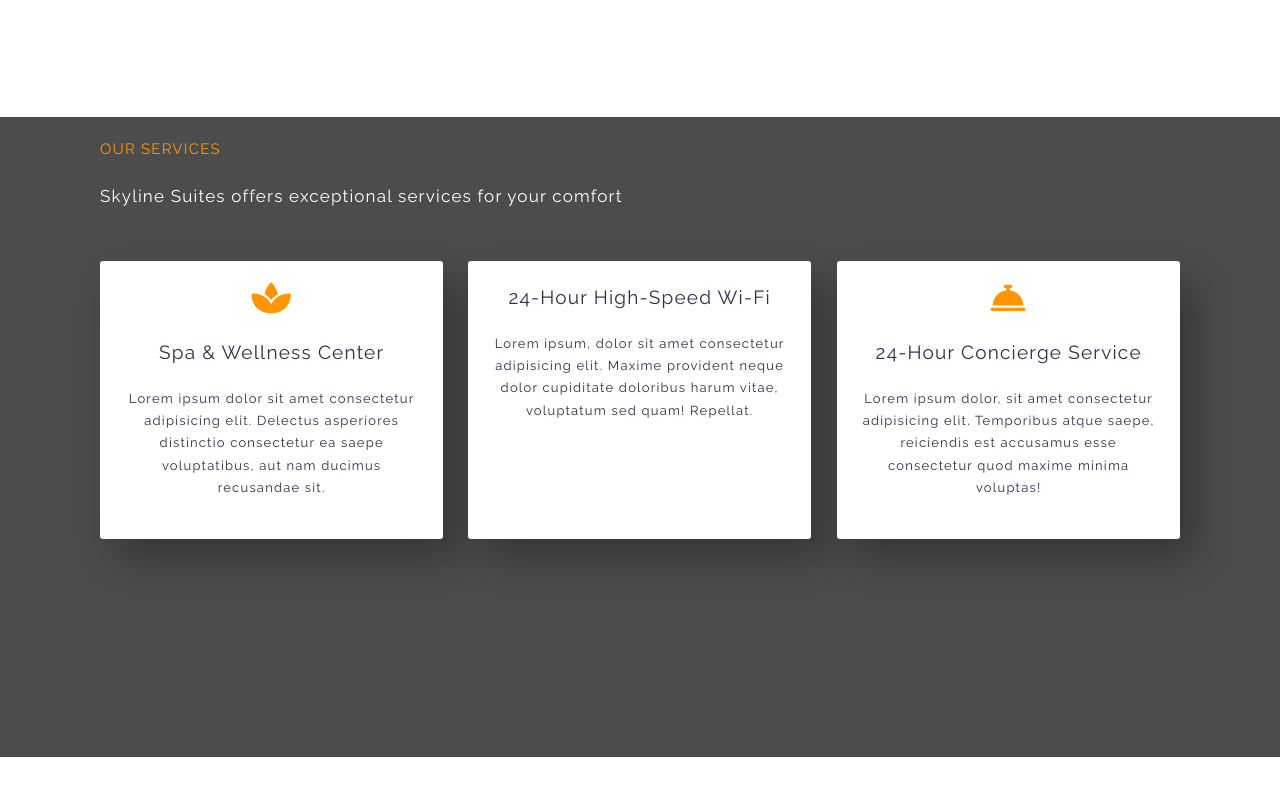
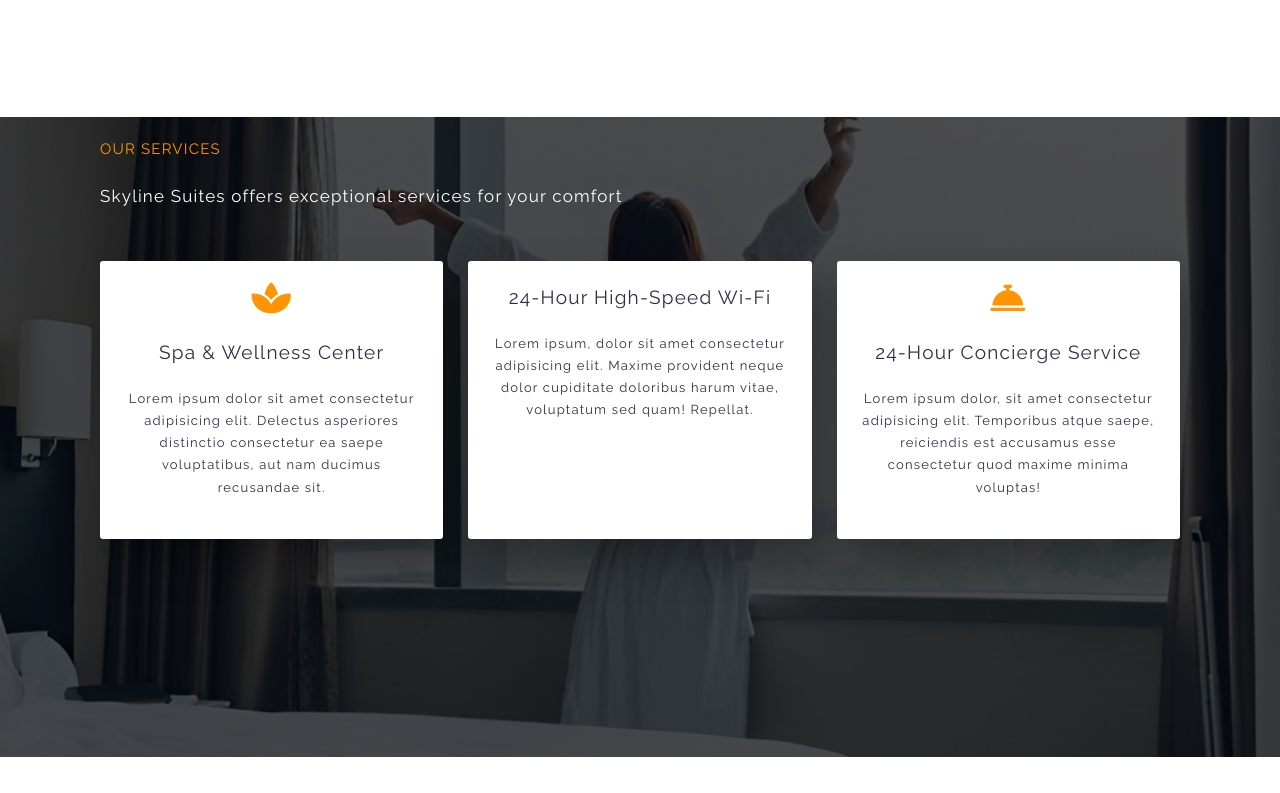
Before and after one commit to princess-ctrl/Hotel-Booking-site, a plain HTML site: page index.html in a window 1280 px wide. Shown: the part 1607-2400 px from the top of the page. Drawn offline with nearby package versions, Linux system fonts and the light colour scheme; the site is published under a folder, as on GitHub Pages, so addresses that start at the root find nothing; some icons are missing.

Commit message:
Update style.css

```diff
--- a/style.css
+++ b/style.css
@@ -365,7 +365,7 @@
 
 .services {
   background-image: linear-gradient(rgba(0, 0, 0, 0.7), rgba(0, 0, 0, 0.7)),
-    url(/testim.jpg);
+    url(testim.jpg);
   background-position: center;
   background-size: cover;
   margin-top: var(--m-big);
```
